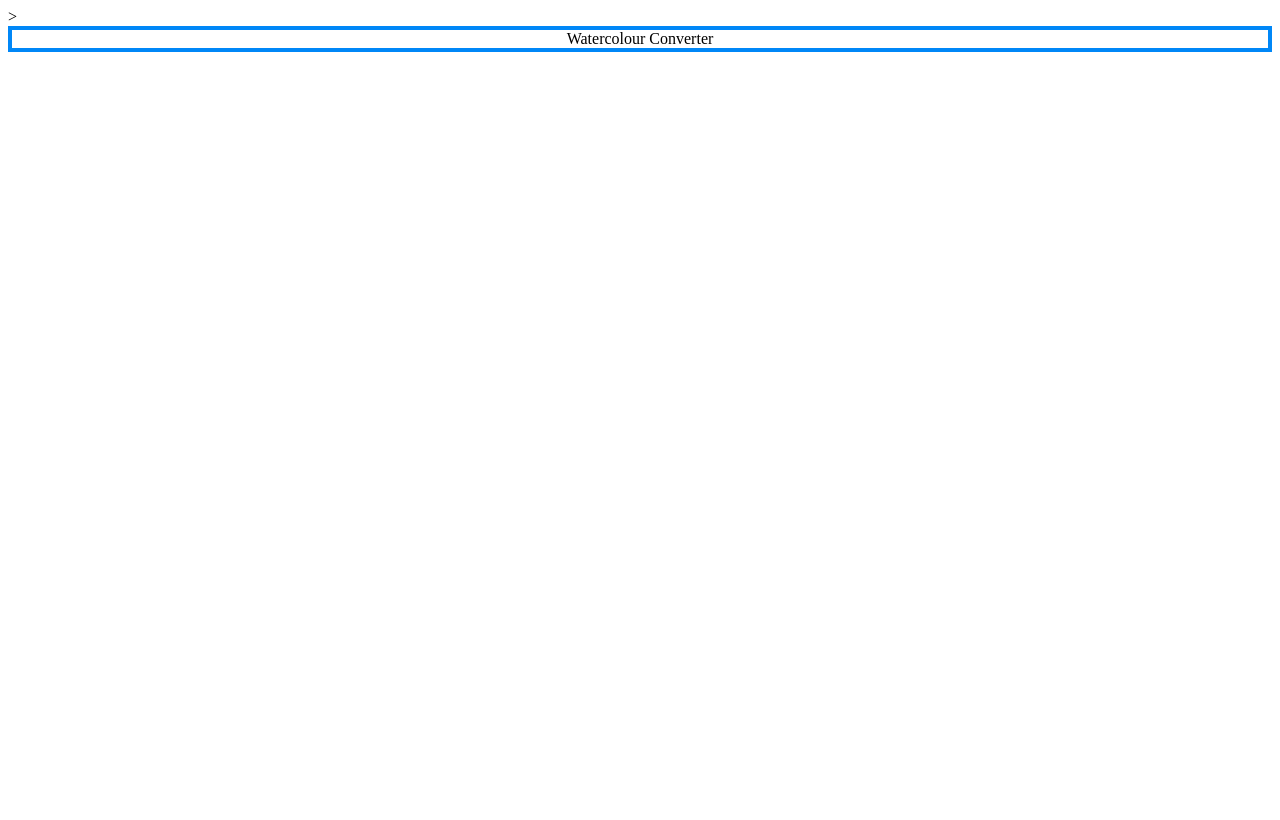
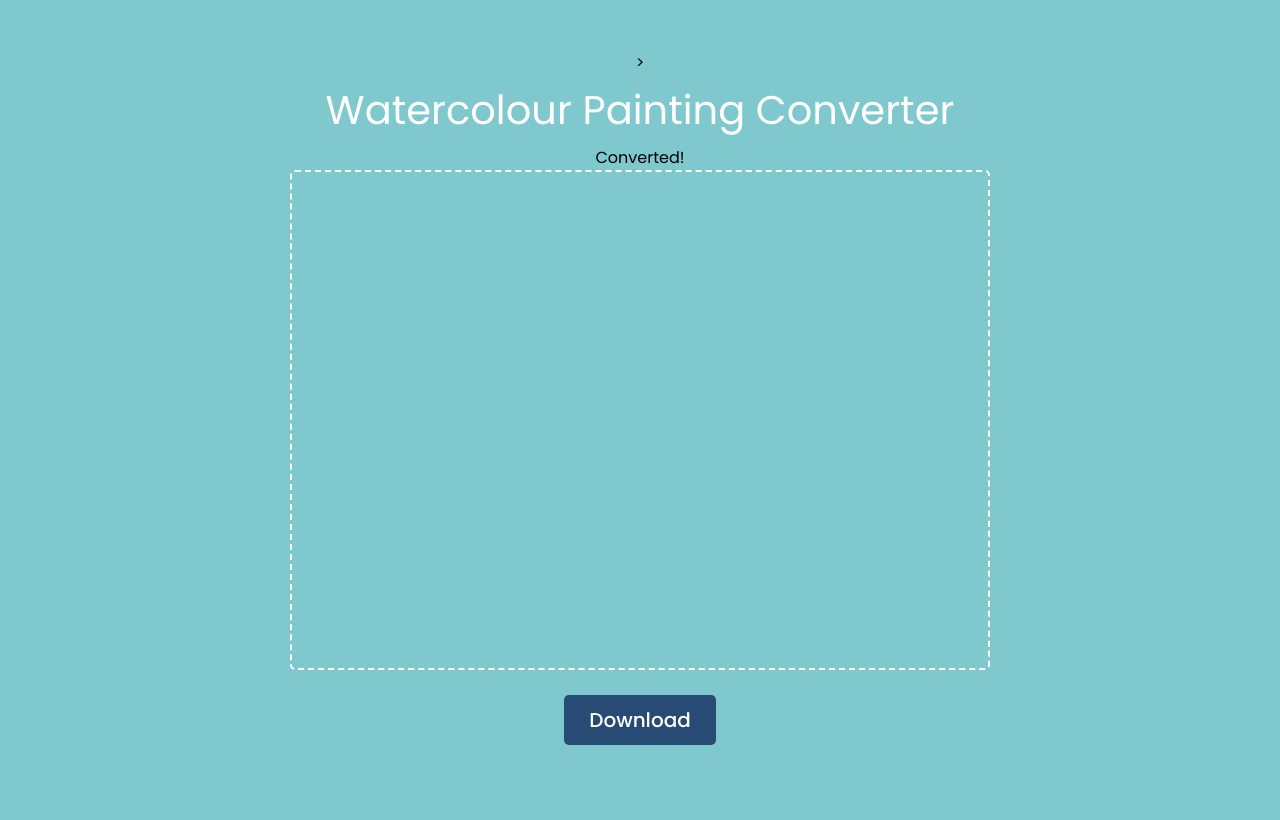
Before and after one commit to freetyhan/watercolour_converter, a Flask app: template backend/templates/index.html in a window 1280 px wide. Before the commit the page ends 52 px from the top, so only its background shows below. Run offline with Flask 2, Linux system fonts and the light colour scheme; the template is opened without the code that fills it: most values are stand-ins (such as "Sample title", 1, 10 or a date in 2020).

Commit message:
redirected page layout completed

```diff
--- a/backend/templates/WaterColourConverter.html
+++ b/backend/templates/WaterColourConverter.html
@@ -66,7 +66,7 @@
         color: #fff;
         margin: 10px 0 15px 0;
         }
-        .dropzone button{
+        /* .dropzone button{
         padding: 10px 25px;
         font-size: 20px;
         font-weight: 500;
@@ -76,7 +76,7 @@
         color: #274b74;
         border-radius: 5px;
         cursor: pointer;
-        }
+        } */
         .dropzone img{
         object-fit: cover;
         border-radius: 5px;
--- a/backend/templates/index.html
+++ b/backend/templates/index.html
@@ -3,13 +3,100 @@
 <html lang="en">
 <head>
   <meta charset="UTF-8">
-  <title>Watercolor Converter</title>
-  {{ dropzone.load_css() }}
-  {{ dropzone.style('border: 2px dashed #0087F7; margin: 10%; min-height: 400px;') }}
-</head>
+  <meta name="viewport" content="width=device-width, initial-scale=1.0">
+  <link rel="stylesheet" href="style.css">
+  <style>
+    @import url('https://fonts.googleapis.com/css2?family=Poppins:wght@200;300;400;500;600;700&display=swap');
+        *{
+        margin: 0;
+        padding: 0;
+        box-sizing: border-box;
+        font-family: "Poppins", sans-serif;
+        }
+        /* Style the background */
+        body{
+        margin: 10;
+        display: flex;
+        align-items: center;
+        justify-content: center;
+        flex-direction: column;
+        min-height: 100vh;
+        background: #7ec8ce;
+        }
+
+        /* Style the title */
+        .title {
+        color: white;
+        font-size: 40px;
+        text-align: center;
+        height: 70px;
+        width: 700px;
+        border-radius: 5px;
+        display: flex;
+        align-items: center;
+        justify-content: center;
+        flex-direction: column;
+        }
+
+        /* Style the resulting image area */
+        .resultzone{
+        border: 2px dashed #fff;
+        height: 500px;
+        width: 700px;
+        border-radius: 5px;
+        display: flex;
+        align-items: center;
+        justify-content: center;
+        flex-direction: column;
+        }
+        .resultzone img{
+        object-fit: cover;
+        border-radius: 5px;
+        }
+
+        /* Style the download area */
+        .download-area{
+        height: 100px;
+        width: 200px;
+        border-radius: 5px;
+        display: flex;
+        align-items: center;
+        justify-content: center;
+        flex-direction: column;
+        }
+        .download-area button{
+        padding: 10px 25px;
+        font-size: 20px;
+        font-weight: 500;
+        border: none;
+        outline: none;
+        background: #274b74;
+        color: white;
+        border-radius: 5px;
+        cursor: pointer;
+        }
+
+    </style>
+    <link rel="stylesheet" href="https://cdnjs.cloudflare.com/ajax/libs/font-awesome/5.15.3/css/all.min.css"/>
+    <!-- <title>Watercolor Converter</title>
+    {{ dropzone.load_css() }}
+    {{ dropzone.style('border: 2px dashed #0087F7; margin: 10%; min-height: 400px;') }} -->
+  </head>
+
 <body>
-	<div style="color:rgb(0, 0, 0);text-align:center;border: 4px solid #0087F7">
-	Watercolour Converter </div>
+  <div class="title">
+    <header><span>Watercolour Painting Converter</span></header>
+  </div>
+
+  <span>Converted!</span>
+
+  <div class="resultzone">
+    <input id= "img" type="file" hidden>
+  </div>
+
+  <div class="download-area">
+    <button id="download">Download</button>
+  </div>
 
 </body>
 </html>
```
Also changed, not shown: backend/uploads/arrow.png (added).
